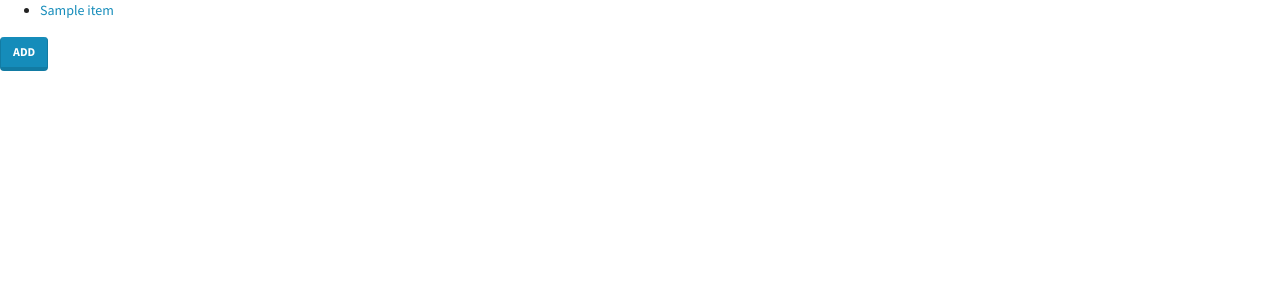
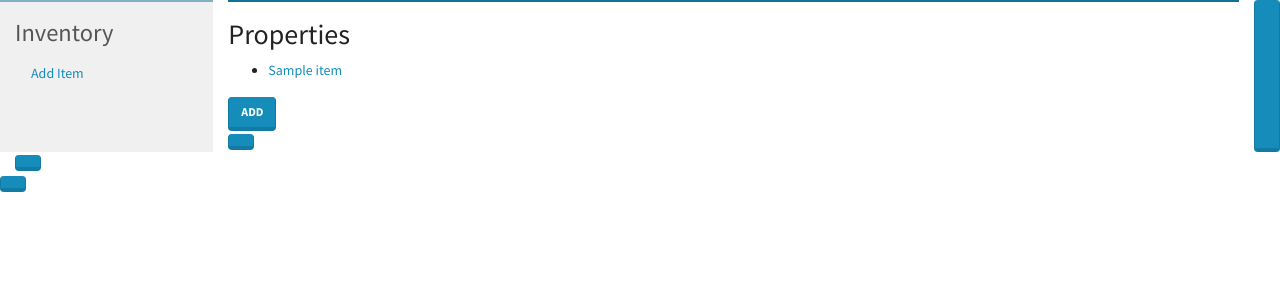
Before and after one commit to matt-schwartz/personal-inventory, a Symfony app: template templates/inventory/list.html.twig in a window 1280 px wide. Shown: the top 300 px of the page. Run offline with Twig, Linux system fonts and the light colour scheme; the template is opened without the code that fills it: most values are stand-ins (such as "Sample title", 1, 10 or a date in 2020); some libraries are stand-ins or nearby versions.

Commit message:
Give it some style

```diff
--- /dev/null
+++ b/public/inventory.css
@@ -0,0 +1,14 @@
+.sidebar {
+    border-top: 2px solid #11729880;
+    padding-top: 1rem;
+}
+
+main {
+    border-top: 2px solid #117298;
+    padding-top: 1rem;
+    width: 100%;
+}
+
+h1 {
+    font-size: 1.75rem;
+}
--- a/templates/base.html.twig
+++ b/templates/base.html.twig
@@ -2,12 +2,31 @@
 <html>
     <head>
         <meta charset="UTF-8">
-        <title>{% block title %}Personal Inventory{% endblock %}</title>
+        <title>Inventory - {% block title %}Home{% endblock %}</title>
         <link href="https://stackpath.bootstrapcdn.com/bootswatch/4.1.2/lumen/bootstrap.min.css" rel="stylesheet" integrity="sha384-DpS/eLfynIHe4VoTvBOlpX0ZpfGcdiVqiuGV1HMseFS7alAFrE8UaFtVuynuQ0Nn" crossorigin="anonymous">
+        <link href="/inventory.css" rel="stylesheet">
         {% block stylesheets %}{% endblock %}
     </head>
     <body>
-        {% block body %}{% endblock %}
+        <div class="container-fluid">
+            <div class="row">
+                <div class="col col-2 sidebar bg-secondary">
+                    <h3><a class="text-dark" href="/inventory">Inventory</a></h3>
+                    <ul class="nav flex-column">
+                        <li class="nav-item">
+                            <a class="nav-link" href="/inventory/Add">Add Item</a>
+                        </li>
+                    </ul>
+                </div>
+                <div class="col">
+                    <main role="main">
+                        <h1>{{ block('title') }}</h1>
+                        {% block body %}{% endblock %}
+                    </main>
+                </div>
+            </div>
+        </div>
+
         {% block javascripts %}{% endblock %}
     </body>
 </html>
--- a/templates/inventory/edit.html.twig
+++ b/templates/inventory/edit.html.twig
@@ -1,9 +1,11 @@
 {% extends 'base.html.twig' %}
 
-{% block title %}Edit Property{% endblock %}
+{% block title %}{{ mode|capitalize }} Item{% endblock %}
 
 {% block body %}
     {{ form_start(form) }}
     {{ form_widget(form) }}
+    <button type="submit" class="btn btn-primary" name="submit" value="submit">Save</button>
+    <button type="submit" class="btn btn-secondary" name="submit" value="submit_add">Save And Add Another</button>
     {{ form_end(form) }}
 {% endblock %}
--- a/templates/inventory/list.html.twig
+++ b/templates/inventory/list.html.twig
@@ -11,7 +11,5 @@
         {% endfor %}
     </ul>
 
-    <form method="GET" action="{{ path('inventory_add') }}">
-        <button class="btn btn-primary" type="submit" name="action" value="add">Add</button>
-    </form>
+    <a class="btn btn-primary" href="/inventory/add">Add</button>
 {% endblock %}
```
Also changed, not shown: src/Controller/Inventory.php (+44 -7 lines), src/Entity/InventoryItem.php (+12 -2 lines), src/Service/DocumentStorage.php (+5 -2 lines), 1 other file.
